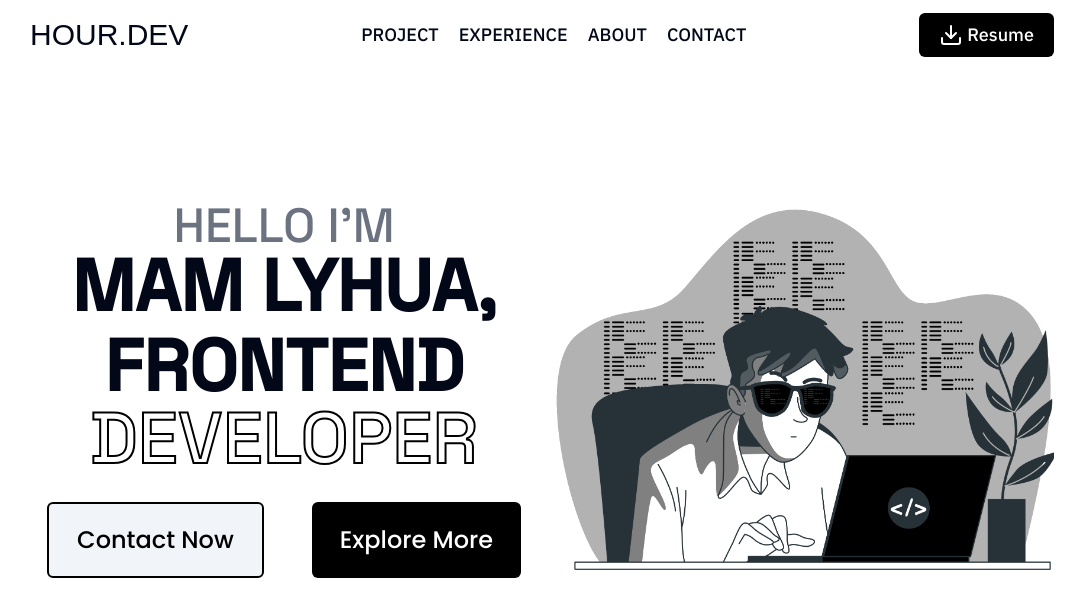
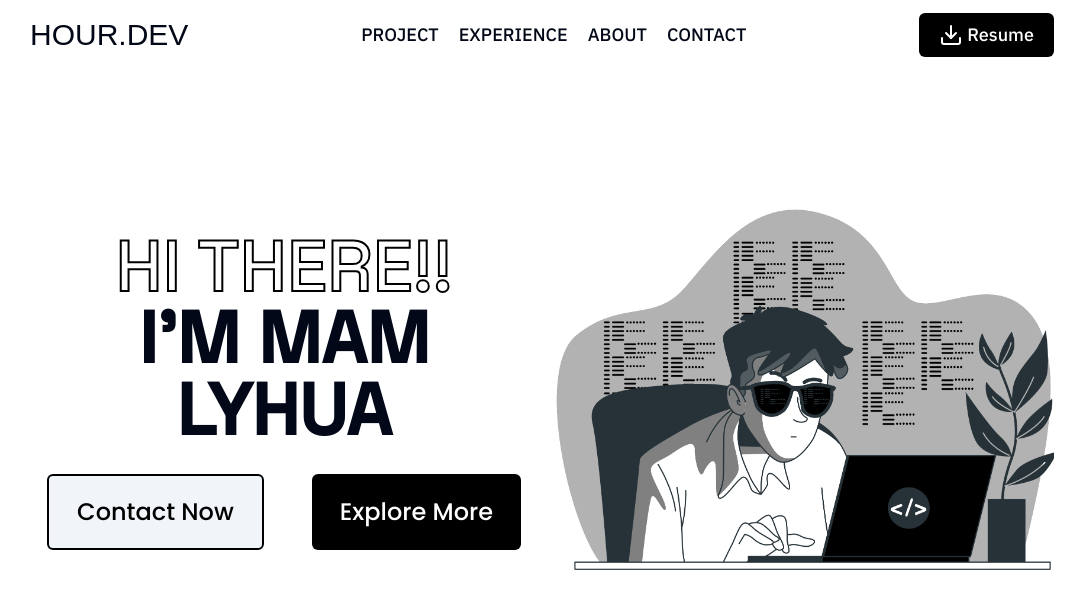
Before and after one commit to lyyhourr/portfolio, a Next.js app: page / in a window 1280 px wide. Shown: the top 616 px of the page, without its empty margins (98-1183 px from the left). Built offline with nearby package versions, Linux system fonts and the light colour scheme; a web font is replaced by a local one.

Commit message:
update info

```diff
--- a/components/About.tsx
+++ b/components/About.tsx
@@ -1,19 +1,12 @@
-import React from "react";
+import { aboutme, education } from "@/data/about";
+import Image from "next/image";
 import PageLayout from "./PageLayout";
-import Image from "next/image";
-import { aboutme, education } from "@/data/about";
 
 export default function About() {
-  const EducationText = ({
-    schoolName,
-    date,
-  }: {
-    date: string;
-    schoolName: string;
-  }) => (
+  const EducationText = ({ schoolName }: { schoolName: string }) => (
     <div className="max-w-3xl flex items-center gap-1 text-sm md:text-base lg:text-lg">
       <p>-{schoolName}</p>
-      <p className="text-xs md:text-base  text-gray-500">({date})</p>
+      {/* <p className="text-xs md:text-base  text-gray-500">({date})</p> */}
     </div>
   );
   return (
@@ -41,7 +34,7 @@ export default function About() {
                 <p className="text-start text-2xl">Education: </p>
                 {education.map((item) => (
                   <EducationText
-                    date={item.date}
+                    // date={item.date}
                     schoolName={item.school}
                     key={item.school}
                   />
--- a/components/HomePage.tsx
+++ b/components/HomePage.tsx
@@ -40,26 +40,13 @@ export default function HomePage() {
           />
         </section>
         <section className="w-full flex justify-center -mt-20 lg:mt-0  flex-col gap-2 items-center lg:items-end lg:p-2 ">
-          <div>
-            <div
-              className={`flex flex-wrap items-end justify-center lg:gap-x-3  gap-x-1 uppercase lg:text-center font-extrabold ${spaceGrotesk.className}`}
-            >
-              <p
-                className={`font-extralight  text-2xl sm:text-3xl lg:text-5xl text-gray-500`}
-              >
-                Hello I&apos;m
-              </p>{" "}
-              <p className={`font-extrabold  text-4xl sm:text-5xl lg:text-7xl`}>
-                Mam Lyhua,
-              </p>
-            </div>
-          </div>
           <div className="text-center">
             <p
               className={` uppercase text-4xl sm:text-5xl lg:text-7xl lg:text-center font-extrabold ${spaceGrotesk.className}`}
             >
-              <span className={`font-extrabold`}>Frontend</span>{" "}
-              {TextStroke({ text: "developer", className: "" })}
+              {TextStroke({ text: "Hi there!!", className: "" })}
+              <br />
+              <span className={`font-extrabold`}>I&apos;m Mam Lyhua</span>
             </p>
             <div className="flex gap-4 w-full pt-7 justify-center lg:gap-12">
               <button
--- a/data/about.ts
+++ b/data/about.ts
@@ -1,21 +1,17 @@
 export const education = [
   {
     school: "Setect Institute",
-    date: "current",
   },
   {
     school: "ACE",
-    date: "current",
   },
   {
     school: "KIT python short course",
-    date: "completed 2023",
   },
   {
-    school: "highschool",
-    date: "graduated 2020",
+    school: "Highschool",
   },
 ];
 
 export const aboutme =
-  "Hey, I'm Lyhua, a third-year student who enjoy coding and learning new things. I'm always eager to learn and love turning concepts into reality with code !!";
+  "Hey, I'm Lyhua. I enjoy coding and learning new things, always eager to turn concepts into reality with code. I love being creative and making ideas work !!";
--- a/data/experince.ts
+++ b/data/experince.ts
@@ -28,20 +28,12 @@ export const techs = [
     img: "typescript",
   },
   {
-    name: "php",
-    img: "php",
-  },
-  {
     name: "supbase",
     img: "supabase",
   },
   {
     name: "mongo db",
     img: "mongodb",
-  },
-  {
-    name: "python",
-    img: "python",
   },
 ];
 export const WorkExperience = [
@@ -50,4 +42,9 @@ export const WorkExperience = [
     duration: "Web Developer",
     detail: "learning and assisted senior dev with frontend works. (6 months)",
   },
+  {
+    job: "Fulltime",
+    duration: "ReactJs Dev",
+    detail: "Develope web application using ReactJs. (currently)",
+  },
 ];
```
Also changed, not shown: 1 other file (tests, documents, lock files or other folders).
